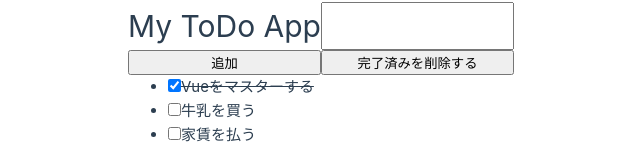
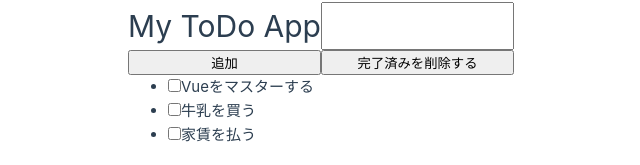
Before and after one commit to jun0222/vue-todo, a Vue app in the folder vue-todo-project/: page / in a window 1280 px wide. Shown: the part 326-491 px from the top of the page, without its empty margins (319-959 px from the left). Built offline with nearby package versions, Linux system fonts and the light colour scheme.

Commit message:
Feature: v-forでdataからtodo内容を表示

```diff
--- a/vue-todo-project/src/App.vue
+++ b/vue-todo-project/src/App.vue
@@ -1,9 +1,27 @@
 <script>
 export default {
+  methods: {},
   data() {
-    return {}
-  },
-  methods: {}
+    return {
+      todos: [
+        {
+          id: 1,
+          isDone: true,
+          text: 'Vueをマスターする'
+        },
+        {
+          id: 2,
+          isDone: false,
+          text: '牛乳を買う'
+        },
+        {
+          id: 3,
+          isDone: false,
+          text: '家賃を払う'
+        }
+      ]
+    }
+  }
 }
 </script>
 
@@ -11,9 +29,9 @@ export default {
   <h1>My ToDo App</h1>
   <input type="text" /><button>追加</button><button>完了済みを削除する</button>
   <ul>
-    <li><input type="checkbox" checked /><span class="todo-done">Vueをマスターする</span></li>
-    <li><input type="checkbox" /><span>牛乳を買う</span></li>
-    <li><input type="checkbox" /><span>家賃を払う</span></li>
+    <li v-for="todo in todos" :key="todo.id">
+      <input type="checkbox" /><span>{{ todo.text }}</span>
+    </li>
   </ul>
 </template>
 
```
